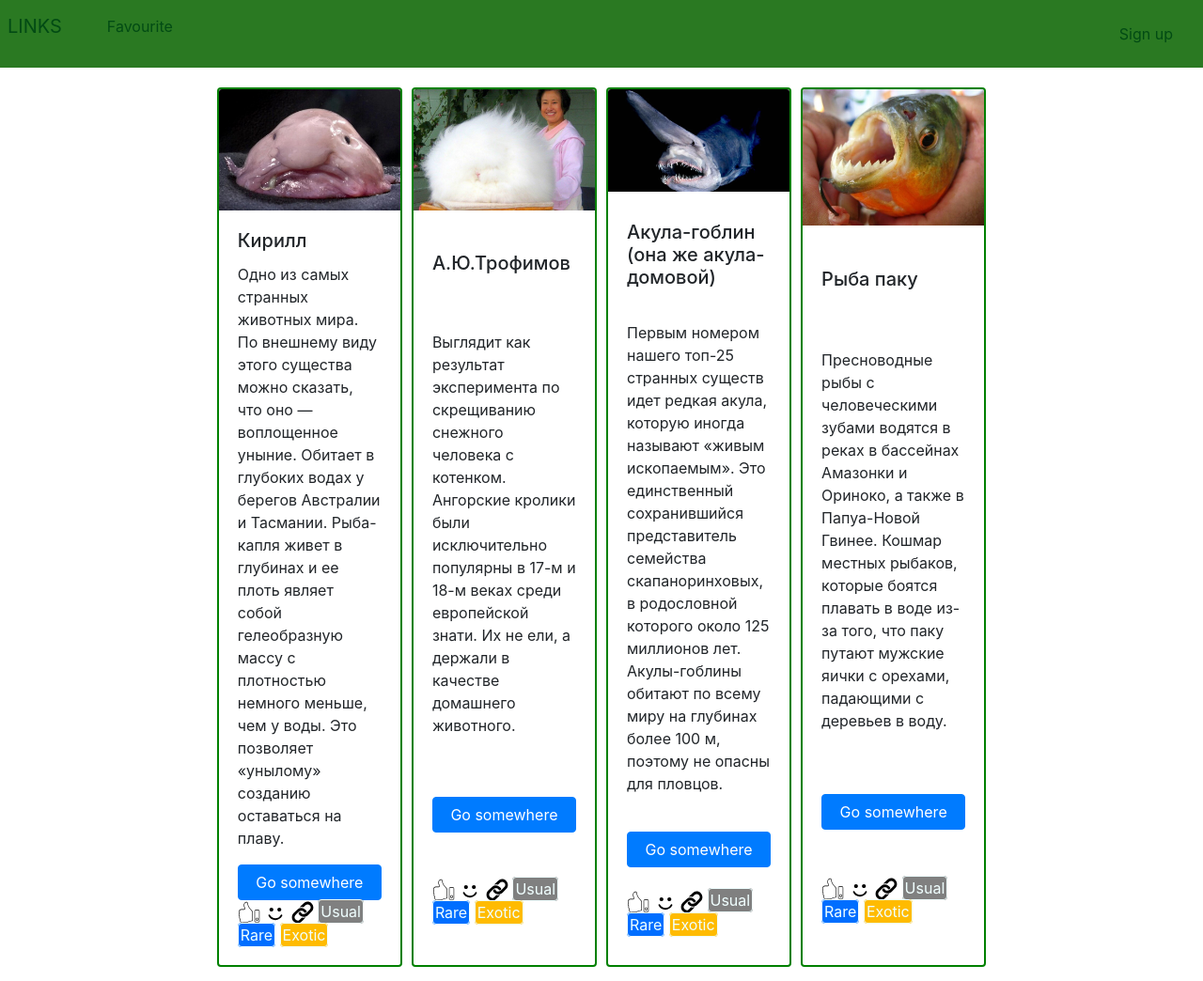
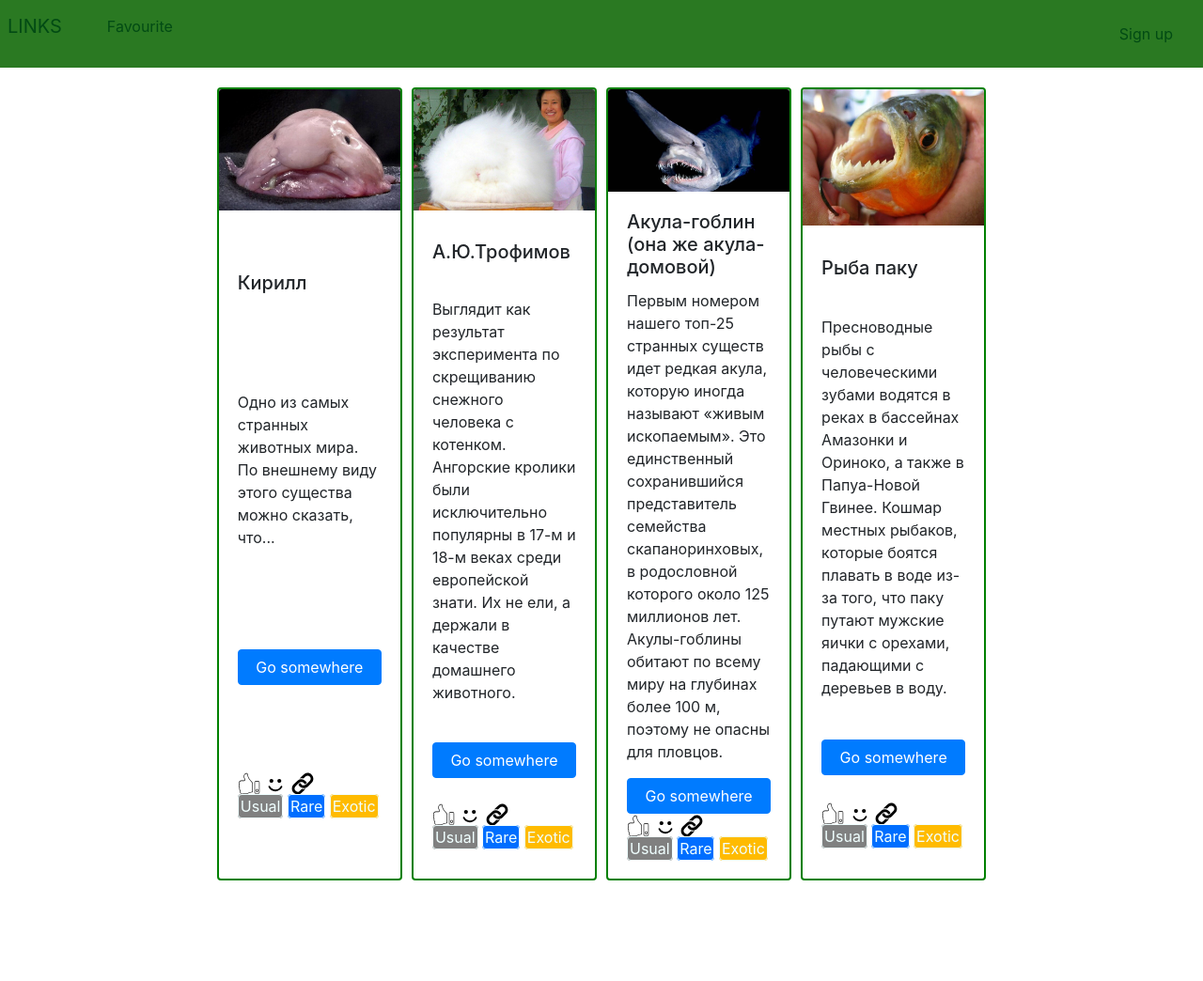
Before and after one commit to Xebit8/Flask, a Flask app: page / in a window 1280 px wide. Shown: the whole page at 94% size. After the commit the page ends 937 px from the top, so only its background shows below. Run offline with Flask 2, Linux system fonts and the light colour scheme; some libraries are stand-ins or nearby versions.

Commit message:
kirill done

```diff
--- a/static/index.css
+++ b/static/index.css
@@ -37,10 +37,6 @@
     align-items: center;
 }
 
-.tags {
-    display: inline;
-    margin: 0 auto;
-}
 
 .tags span {
     border: 1px solid;
--- a/templates/index.html
+++ b/templates/index.html
@@ -40,9 +40,7 @@
             <img src="/static/img/wztftfua.jpg" class="card-img-top" alt="...">
             <div class="card-body">
                 <h5 class="card-title">Кирилл</h5>
-                <p class="card-text">Одно из самых странных животных мира. По внешнему виду этого существа можно сказать, что оно — воплощенное уныние. Обитает в глубоких водах у берегов Австралии и Тасмании.
-
-Рыба-капля живет в глубинах и ее плоть являет собой гелеобразную массу с плотностью немного меньше, чем у воды. Это позволяет «унылому» созданию оставаться на плаву.</p>
+                <p class="card-text">Одно из самых странных животных мира. По внешнему виду этого существа можно сказать, что...</p>
                 <a href="#" class="btn btn-primary">Go somewhere</a>
                 <div class="bottom=ui">
                 <a>
```
